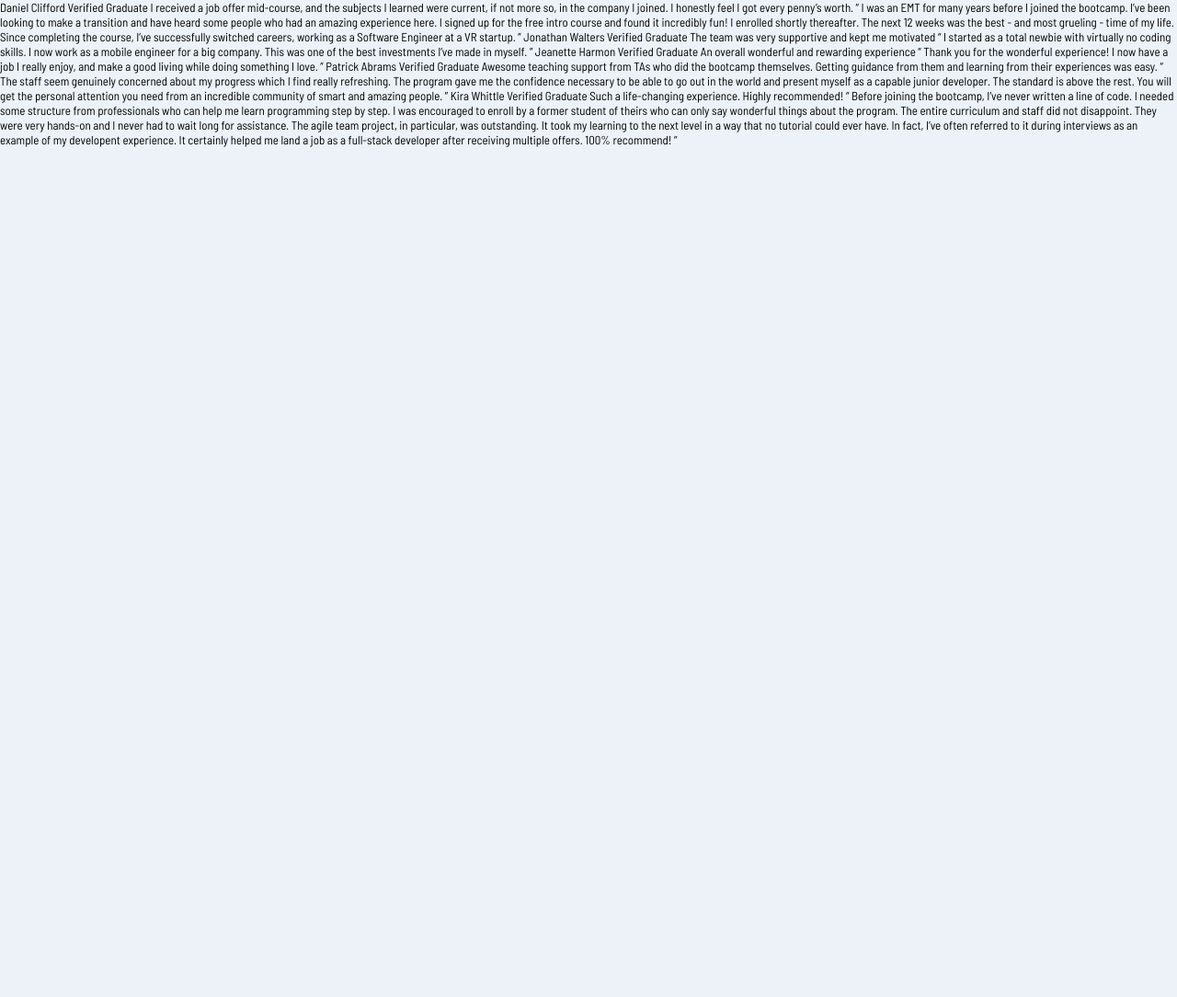
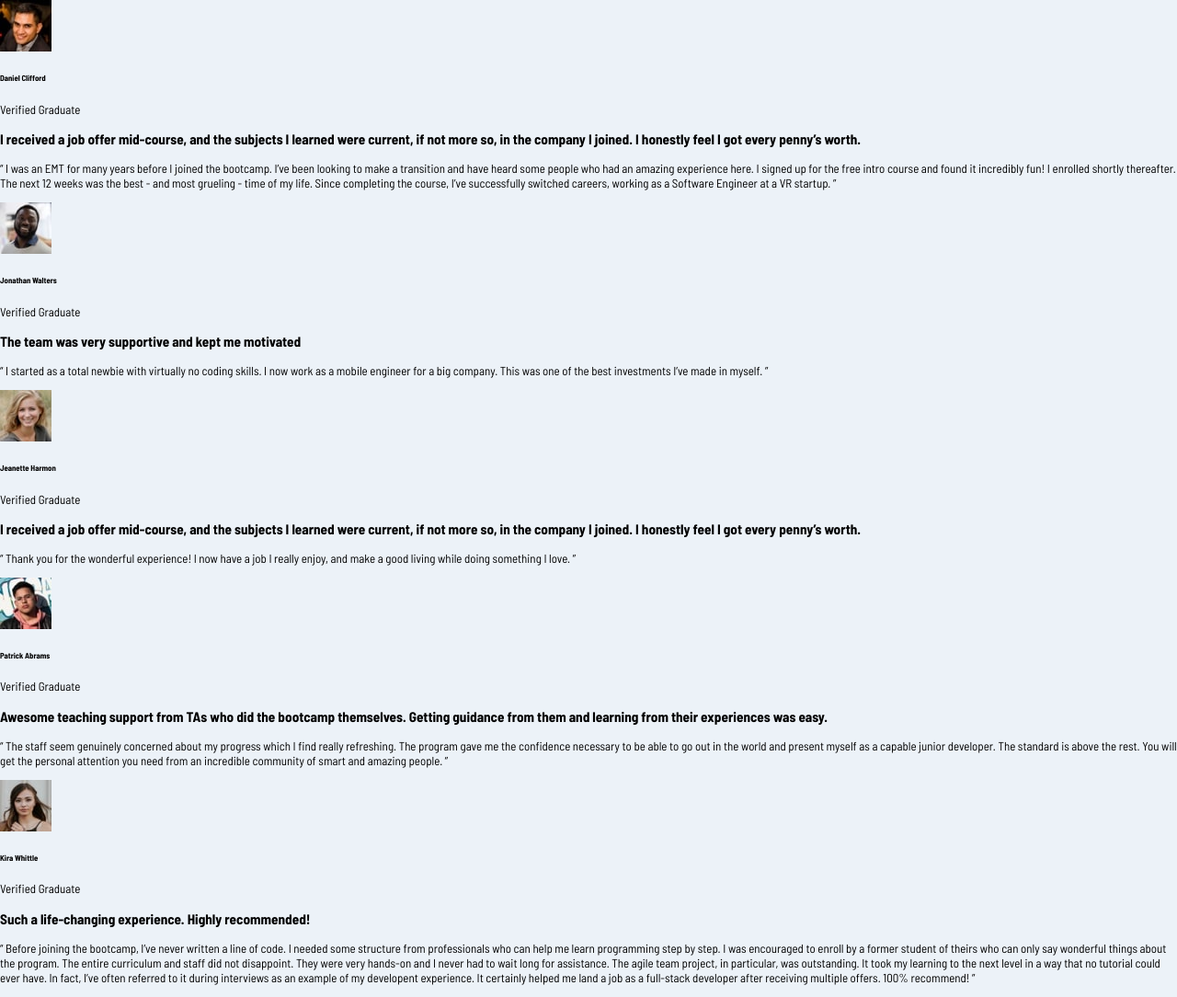
Before and after one commit to Abubakar-Tamboli/Testimonial-Grid-Section, a plain HTML site: page index.html in a window 1280 px wide. Shown: the whole page at 92% size. Before the commit the page ends 800 px from the top, so only its background shows below. Drawn offline with Linux system fonts and the light colour scheme.

Commit message:
updated html file

```diff
--- a/index.html
+++ b/index.html
@@ -16,51 +16,132 @@
 
 </head>
 <body>
-  Daniel Clifford
-  Verified Graduate
 
+  <div class="container">
+
+  <!-- This is daniel's div -->
+
+    <div class="daniel">
+      <div class="daniel-info">
+        <div class="daniel-pic">
+          <img src="images/image-daniel.jpg" alt="Daniel-profile-pic">
+        </div>
+        <div class="daniel-name">
+          <h6 class="name">Daniel Clifford</h6>
+          <p class="verify">Verified Graduate</p>
+        </div>
+      </div>
+      <div class="daniel-heading">
+        <h3 class="heading">
           I received a job offer mid-course, and the subjects I learned were current, if not more so,
           in the company I joined. I honestly feel I got every penny’s worth.
-
-  “ I was an EMT for many years before I joined the bootcamp. I’ve been looking to make a
+        </h3>
+      </div>
+      <div class="danieal-para">
+        <p class="para">“ I was an EMT for many years before I joined the bootcamp. I’ve been looking to make a
             transition and have heard some people who had an amazing experience here. I signed up
             for the free intro course and found it incredibly fun! I enrolled shortly thereafter.
             The next 12 weeks was the best - and most grueling - time of my life. Since completing
             the course, I’ve successfully switched careers, working as a Software Engineer at a VR startup. ”
+          </p>
+      </div>
+    </div>
 
-  Jonathan Walters
-  Verified Graduate
+  <!-- This is jonathan's div -->
 
+    <div class="jonathan">
+      <div class="jonathan-info">
+        <div class="jonathan-pic">
+          <img src="images/image-jonathan.jpg" alt="jonathan-profile-pic">
+        </div>
+        <div class="jonathan-name">
+          <h6 class="name">Jonathan Walters</h6>
+          <p class="verify">Verified Graduate</p>
+        </div>
+      </div>
+      <div class="jonathan-heading">
+        <h3 class="heading">
           The team was very supportive and kept me motivated
+        </h3>
+      </div>
+      <div class="jonathan-para">
+        <p class="para">“ I started as a total newbie with virtually no coding skills. I now work as a mobile engineer
+                          for a big company. This was one of the best investments I’ve made in myself. ”
+          </p>
+      </div>
+    </div>
 
-  “ I started as a total newbie with virtually no coding skills. I now work as a mobile engineer
-  for a big company. This was one of the best investments I’ve made in myself. ”
+  <!-- This is jeanette's div -->
 
-  Jeanette Harmon
-  Verified Graduate
+    <div class="jeanette">
+      <div class="jeanette-info">
+        <div class="jeanette-pic">
+          <img src="images/image-jeanette.jpg" alt="jeanette-profile-pic">
+        </div>
+        <div class="jeanette-name">
+          <h6 class="name">Jeanette Harmon</h6>
+          <p class="verify">Verified Graduate</p>
+        </div>
+      </div>
+      <div class="jeanette-heading">
+        <h3 class="heading">
+          I received a job offer mid-course, and the subjects I learned were current, if not more so,
+          in the company I joined. I honestly feel I got every penny’s worth.
+        </h3>
+      </div>
+      <div class="jeanette-para">
+        <p class="para">“ Thank you for the wonderful experience! I now have a job I really enjoy, and make a good living
+                          while doing something I love. ”
+          </p>
+      </div>
+    </div>
 
-  An overall wonderful and rewarding experience
+  <!-- This is patick's div -->
 
-  “ Thank you for the wonderful experience! I now have a job I really enjoy, and make a good living
-  while doing something I love. ”
-
-  Patrick Abrams
-  Verified Graduate
-
+    <div class="patrick">
+      <div class="patrick-info">
+        <div class="patrick-pic">
+          <img src="images/image-patrick.jpg" alt="patrick-profile-pic">
+        </div>
+        <div class="patrick-name">
+          <h6 class="name"> Patrick Abrams</h6>
+          <p class="verify">Verified Graduate</p>
+        </div>
+      </div>
+      <div class="patrick-heading">
+        <h3 class="heading">
           Awesome teaching support from TAs who did the bootcamp themselves. Getting guidance from them and
           learning from their experiences was easy.
-
-  “ The staff seem genuinely concerned about my progress which I find really refreshing. The program
+        </h3>
+      </div>
+      <div class="patrick-para">
+        <p class="para">“ The staff seem genuinely concerned about my progress which I find really refreshing. The program
                           gave me the confidence necessary to be able to go out in the world and present myself as a capable
                           junior developer. The standard is above the rest. You will get the personal attention you need from
                           an incredible community of smart and amazing people. ”
+          </p>
+      </div>
+    </div>
 
-  Kira Whittle
-  Verified Graduate
+  <!-- This is kira's div -->
 
+    <div class="kira">
+      <div class="kira-info">
+        <div class="kira-pic">
+          <img src="images/image-kira.jpg" alt="kira-profile-pic">
+        </div>
+        <div class="kira-name">
+          <h6 class="name">Kira Whittle</h6>
+          <p class="verify">Verified Graduate</p>
+        </div>
+      </div>
+      <div class="kira-heading">
+        <h3 class="heading">
           Such a life-changing experience. Highly recommended!
-
-  “ Before joining the bootcamp, I’ve never written a line of code. I needed some structure from
+        </h3>
+      </div>
+      <div class="kira-para">
+        <p class="para">“ Before joining the bootcamp, I’ve never written a line of code. I needed some structure from
                           professionals who can help me learn programming step by step. I was encouraged to enroll by a former
                           student of theirs who can only say wonderful things about the program. The entire curriculum and staff
                           did not disappoint. They were very hands-on and I never had to wait long for assistance. The agile team
@@ -68,6 +149,11 @@
                           could ever have. In fact, I’ve often referred to it during interviews as an example of my developent
                           experience. It certainly helped me land a job as a full-stack developer after receiving multiple offers.
                           100% recommend! ”
+         </p>
+      </div>
+    </div>
+
+  </div>
 
 </body>
 </html>
```
Also changed, not shown: 1 other file. Lines whose indentation alone changed are shown as unchanged.
